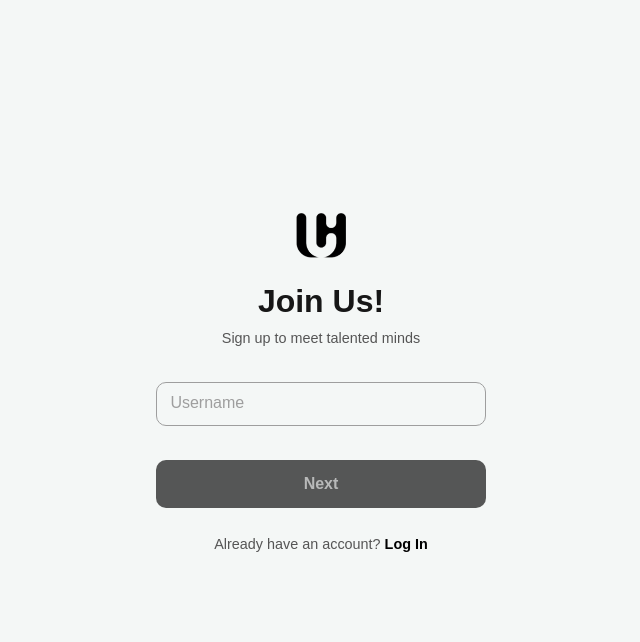
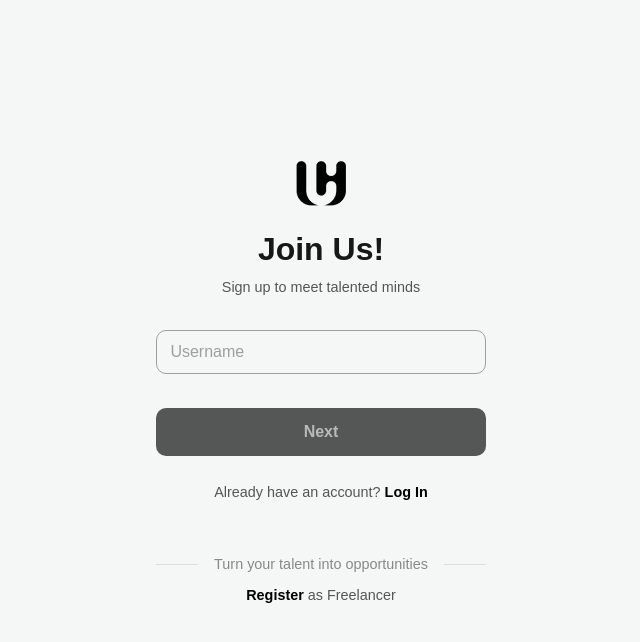
Before and after one commit to deshpandeishan/collab-works, a Flask app: page /client/register in a window 1280 px wide. Shown: the top 642 px of the page, without its empty margins (319-959 px from the left). Run offline with Flask 3, Linux system fonts and the light colour scheme; some libraries are stand-ins or nearby versions.

Commit message:
add reference links to freenlance auth

```diff
--- a/static/css/auth/login/styles.css
+++ b/static/css/auth/login/styles.css
@@ -147,19 +147,19 @@ body {
     color: #000000;
 }
 
-.register-link {
+.register-link, .freelancer-login {
     text-align: center;
     margin-top: 1rem;
     font-size: 0.875rem;
 }
 
-.register-link a {
+.register-link a, .freelancer-login a {
     text-decoration: none;
     color: #000000;
     font-weight: bold;
 }
 
-.register-link a:hover {
+.register-link a:hover, .freelancer-login a:hover {
     text-decoration: underline;
 }
 
--- a/static/css/auth/register/styles.css
+++ b/static/css/auth/register/styles.css
@@ -215,20 +215,41 @@ p, .step p {
     background-color: #333333;
 }
 
-.register-link {
+.login-link, .freelancer-registration {
     text-align: center;
     margin-top: 1rem;
     font-size: 0.875rem;
 }
 
-.register-link a {
+.login-link a, .freelancer-registration a {
     text-decoration: none;
     color: #000000;
     font-weight: bold;
 }
 
-.register-link a:hover {
+.login-link a:hover, .freelancer-registration a:hover {
     text-decoration: underline;
+}
+
+.or-divider {
+    display: flex;
+    align-items: center;
+    margin: 0.6rem 0;
+    margin-top: 50px;
+    color: #888888;
+}
+
+.or-divider::before,
+.or-divider::after {
+    content: "";
+    flex: 1;
+    height: 1px;
+    background-color: #ddd;
+}
+
+.or-divider span {
+    margin: 0 1rem;
+    font-size: 0.9rem;
 }
 
 .form-check {
@@ -410,7 +431,7 @@ p, .step p {
         height: 25px;
     }
 
-    .register-link {
+    .login-link {
         font-size: 0.8rem;
     }
 
--- a/templates/auth/client_login.html
+++ b/templates/auth/client_login.html
@@ -66,6 +66,11 @@
                 <img src="static/img/login/apple-logo.webp" alt="Apple">
                 <img src="static/img/login/x-logo.webp" alt="Facebook">
             </div>
+
+            <!-- login area for freelancer -->
+            <div class="freelancer-login">
+                <p>Already a freelancer? <a href="{{ url_for('freelancer_login') }}">Login here</a></p>
+            </div>
         </div>
     </div>
     <script>
--- a/templates/auth/client_register.html
+++ b/templates/auth/client_register.html
@@ -79,11 +79,19 @@
                     </div>
                 </form>
 
-                <div class="register-link">
+                <div class="login-link">
                     <p>Already have an account? <a href="{{ url_for('client_login') }}">Log In</a></p>
                 </div>
             </div>
 
+
+
+            <!-- join as a freelancer area -->
+            <div class="freelancer-registration">
+            <div class="or-divider"><span>Turn your talent into opportunities</span></div>
+
+                <p><a href="{{ url_for('freelancer_register') }}">Register</a> as Freelancer</p>
+            </div>
 
         </div>
     </div>
```
Also changed, not shown: app.py (+0 -12 lines).
